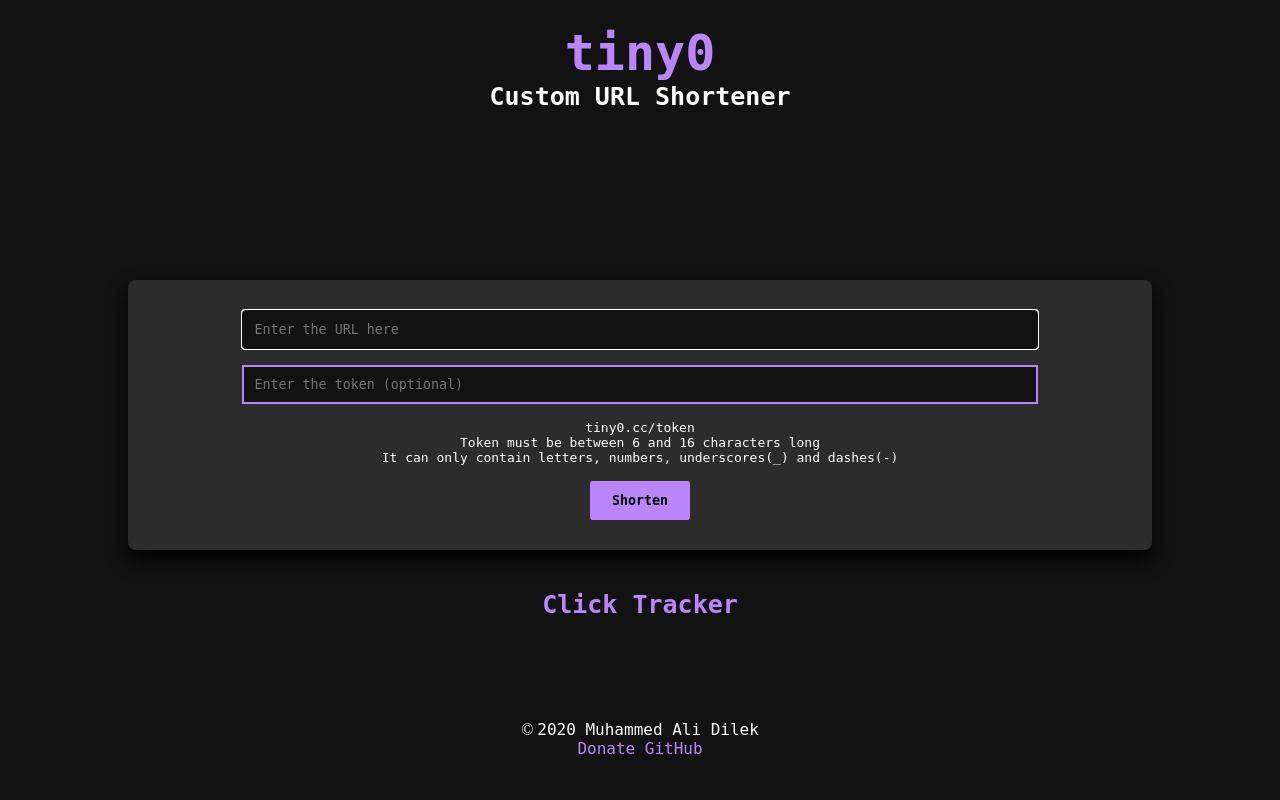
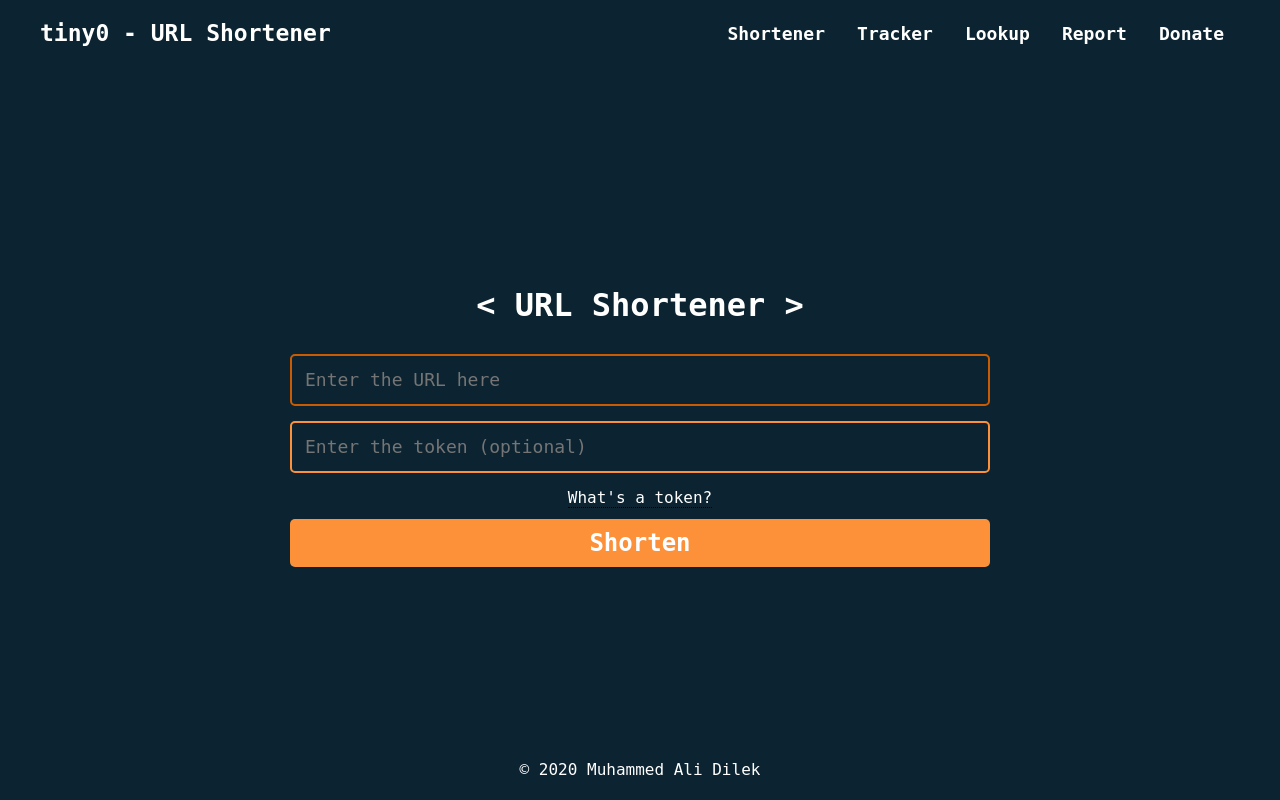
Before and after one commit to xemeds/tiny0, a Flask app: page / in a window 1280 px wide. Run offline with Flask 2, Linux system fonts and the light colour scheme; some libraries are stand-ins or nearby versions; some web fonts are replaced.

Commit message:
Changed the styling of all the pages

```diff
--- a/tiny0/forms.py
+++ b/tiny0/forms.py
@@ -48,7 +48,7 @@ def validate_token(form, field):
 		return
 
 	# If the token is the same as a pages route
-	if field.data == "donate" or field.data == "tracker" or field.data == "lookup":
+	if field.data == "tracker" or field.data == "lookup" or field.data == "report" or field.data == "donate":
 		# Raise a ValidationError
 		raise ValidationError("Token already exists")
 
--- a/tiny0/static/style.css
+++ b/tiny0/static/style.css
@@ -1,204 +1,273 @@
 * {
   margin: 0;
   padding: 0;
-    font-family: 'Roboto Mono', monospace;
+  box-sizing: border-box;
+  font-family: 'Robot Mono', monospace;
+}
+
+nav {
+  background: #0c2431;
+  padding: 5px 40px;
+}
+
+nav ul {
+  list-style: none;
+  display: flex;
+  flex-wrap: wrap;
+  align-items: center;
+  justify-content: center;
+}
+
+nav ul li {
+  padding: 15px 0;
+  cursor: pointer;
+}
+
+nav ul li.items {
+  position: relative;
+  width: auto;
+  margin: 0 16px;
+  text-align: center;
+  order: 3;
+  font-weight: bold;
+}
+
+nav ul li.items:after {
+  position: absolute;
+  content: '';
+  left: 0;
+  bottom: 5px;
+  height: 2px;
+  width: 100%;
+  background: #f68741;
+  opacity: 0;
+  transition: all 0.2s linear;
+}
+
+nav ul li.items:hover:after {
+  opacity: 1;
+  bottom: 8px;
+}
+
+nav ul li.logo {
+  flex: 1;
+  color: white;
+  font-size: 23px;
+  font-weight: 600;
+  cursor: default;
+  user-select: none;
+}
+
+nav ul li a {
+  color: white;
+  font-size: 18px;
+  text-decoration: none;
+  transition: .4s;
+}
+
+nav ul li:hover a {
+  color: #f68741;
+}
+
+nav ul li i {
+  font-size: 23px;
+}
+
+nav ul li.btn {
+  display: none;
+}
+
+nav ul li.btn.hide i:before {
+  content: '\f00d';
+}
+
+@media all and (max-width: 900px) {
+  nav {
+    padding: 5px 30px;
+  }
+  nav ul li.items {
+    width: 100%;
+    display: none;
+  }
+  nav ul li.items.show {
+    display: block;
+  }
+  nav ul li.btn {
+    display: block;
+  }
+  nav ul li.items:hover {
+    border-radius: 5px;
+    box-shadow: 0px 5px 5px #f68741, 0px -5px 5px #f68741;
+  }
+  nav ul li.items:hover:after {
+    opacity: 0;
+  }
 }
 
 body {
-    background: #121212;
-
-}
-
-.headers {
-    position: absolute;
-    left: 0;
-    right: 0;
-    top: 3vh;
-    text-align: center;
-}
-
-.title:link {
-    color: #bb86fc;
-    text-decoration: none;
-    font-size: 50px;
-    font-weight: bold;
-}
-
-.title:visited {
-    color: #bb86fc;
-}
-
-.title:hover {
-    color: #7b59a5;
-}
-
-.desc {
-    font-size: 25px;
-    font-weight: bold;
-    color: #ffffff;
+  background: #0c2431;
 }
 
 .url-form {
-    position: relative;
-    z-index: 100;
-    background-color: #2c2c2c;
-    border-radius: 8px;
-    padding: 30px;
-    box-shadow: 0px 10px 20px #000000;
-    margin: 35vh 10vw 0 10vw;
+  max-width: 700px;
+  text-align: center;
+  margin: 220px auto 0 auto;
 }
 
-.input-list {
-    width: 100%;
-    list-style: none;
+.url-form h1 {
+  color: #ffffff;
   text-align: center;
+  margin-bottom: 30px;
 }
 
-.url {
-    width: 80%;
-    padding: 10px;
-    background: #121212;
-    border: 2px solid #bb86fc;
-    color: #ffffff;
-    margin-bottom: 2vh;
+.feedback-input {
+  color: white;
+  font-weight: 500;
+  font-size: 18px;
+  border-radius: 5px;
+  line-height: 22px;
+  background-color: transparent;
+  border: 2px solid #fc913a;
+  transition: all 0.3s;
+  padding: 13px;
+  margin-bottom: 15px;
+  width: 100%;
+  box-sizing: border-box;
+  outline: 0;
 }
 
-.url:focus {
-    border-color: #7b59a5;
-}
-
-.token {
-    width: 80%;
-    padding: 10px;
-    background: #121212;
-    border: 2px solid #bb86fc;
-    color: #ffffff;
-    margin-bottom: 2vh;
-}
-
-.token:focus {
-    border-color: #7b59a5;
+.feedback-input:focus {
+  border: 2px solid #c95c03;
 }
 
 .button {
-    width: 100px;
-    background: #bb86fc;
-    border: 2px solid #bb86fc;
-    border-radius: 3px;
-    padding: 10px;
-    color: #000000;
-    font-weight: bold;
+  width: 100%;
+  background: #fc913a;
+  border-radius: 5px;
+  border: 0;
+  cursor: pointer;
+  color: white;
+  font-size: 24px;
+  padding-top: 10px;
+  padding-bottom: 10px;
+  transition: all 0.3s;
+  margin-top: -4px;
+  font-weight: 700;
 }
 
 .button:hover {
-    background: #7b59a5;
-    border-color: #7b59a5;
+  background: #e26803;
 }
 
-.form-error-message {
-    color: #ffffff;
-    list-style: none;
-    text-align: center;
-    margin: -1vh 0 2vh 0;
+@media all and (max-width: 800px) {
+  .url-form {
+    max-width: 420px;
+  }
 }
 
-.token-explanation {
+.tooltip {
   color: #ffffff;
-    font-size: 13px;
-    list-style: none;
-    text-align: center;
-    margin-bottom: 2vh;
+  position: relative;
+  display: inline-block;
+  border-bottom: 1px dotted black;
+  margin-bottom: 15px;
 }
 
-.click-tracker {
+.tooltip .tooltiptext {
+  visibility: hidden;
+  width: 400px;
+  background-color: black;
+  color: #fff;
   text-align: center;
-    margin-top: 5vh;
+  border-radius: 6px;
+  padding: 10px;
+  position: absolute;
+  z-index: 1;
+  bottom: 150%;
+  left: 50%;
+  margin-left: -200px;
 }
 
-.click-tracker a:link {
-    color: #bb86fc;
-    text-decoration: none;
-    font-size: 25px;
-    font-weight: bold;
+.tooltip .tooltiptext::after {
+  content: "";
+  position: absolute;
+  top: 100%;
+  left: 50%;
+  margin-left: -5px;
+  border-width: 5px;
+  border-style: solid;
+  border-color: black transparent transparent transparent;
 }
 
-.click-tracker a:visited {
-    color: #bb86fc;
+.tooltip:hover .tooltiptext {
+  visibility: visible;
 }
 
-.click-tracker a:hover {
-    color: #7b59a5;
+.form-errors {
+  color: #ffffff;
+  text-align: center;
+  margin-top: 15px;
 }
 
-.clicks-list {
-    text-align: center;
-    margin: 30vh 0 0 0;
+.form-errors h4 {
+  margin-bottom: 5px;
 }
 
-.clicks-number {
-    color: #bb86fc;
-    font-size: 125px;
-    font-weight: bold;
+.clicks {
+  color: #f68741;
+  text-align: center;
+  margin-top: 230px;
 }
 
-.clicks-text {
-    color: #bb86fc;
-    font-size: 25px;
-    font-weight: bold;
+.clicks h1 {
+  font-size: 125px;
 }
 
-.error-message {
-    text-align: center;
-    color: #ffffff;
-    font-size: 50px;
-    font-weight: bold;
-    margin: 35vh auto 0 auto;
+.clicks h2 {
+  font-size: 25px;
 }
 
 .donation {
   color: #ffffff;
-    list-style: none;
   text-align: center;
-    margin: 30vh auto 0 auto;
+  margin-top: 200px;
 }
 
-.donation-title {
-    font-size: 40px;
-    font-weight: bold;
-    margin-bottom: 2vh;
+.donation h1 {
+  font-size: 50px;
+  margin-bottom: 30px;
 }
 
-.donation-patreon {
+.donation h2 {
   font-size: 30px;
-    font-weight: bold;
-    margin-bottom: 5vh;
+  margin-bottom: 60px;
 }
 
-.donation-bitcoin {
-    font-size: 16px;
-    font-weight: bold;
-}
-
-.donation a:link {
-    color: #bb86fc;
+.donation h2 a:link {
+  color: #f68741;
   text-decoration: none;
 }
 
-.donation a:visited {
-    color: #bb86fc;
+.donation h2 a:visited {
+  color: #f68741;
 }
 
-.donation a:hover {
-    color: #7b59a5;
+.donation h2 a:hover {
+  color: #e26803;
 }
 
-.page-container {
-    position: relative;
-    min-height: 100vh;
+.error {
+  color: #ffffff;
+  text-align: center;
+  margin-top: 250px;
 }
 
-.content-wrap {
-    padding-bottom: 2.5rem;
+.error h1 {
+  font-size: 100px;
+}
+
+.error h2 {
+  font-size: 50px;
 }
 
 footer {
@@ -206,32 +275,6 @@ footer {
   bottom: 0;
   width: 100%;
   height: 2.5rem;
-    margin-bottom: 5vh;
-}
-
-.footer-list {
-    list-style: none;
+  color: #ffffff;
   text-align: center;
 }
-
-.footer-list li {
-    color: #ffffff;
-    display: inline;
-}
-
-.footer-list a:link {
-    color: #bb86fc;
-    text-decoration: none;
-}
-
-.footer-list a:visited {
-    color: #bb86fc;
-}
-
-.footer-list a:hover {
-    color: #7b59a5;
-}
-
-.copyright {
-    font-family: serif;
-}
--- a/tiny0/templates/index.html
+++ b/tiny0/templates/index.html
@@ -2,29 +2,24 @@
 
 {% block body %}
 <form method="POST" action="" class="url-form">
+	<h1>&#60 URL Shortener &#62</h1>
+	{{ form.hidden_tag() }}
+	{{ form.url(placeholder="Enter the URL here", autofocus=true, class="feedback-input") }}
+	{{ form.token(placeholder="Enter the token (optional)", autofocus=true, class="feedback-input") }}
+	<div class="tooltip">
+		What's a token?
+	  <span class="tooltiptext"><p>tiny0.cc/token</p><p>Token must be between 6 and 16 characters long</p><p>It can only contain letters, numbers, underscores(_) and dashes(-)</p></span>
+	</div>
+	{{ form.submit(class="button") }}
 	{% if form.errors %}
-			<ul class="form-error-message">
+		<div class="form-errors">
 			{% for error in form.url.errors %}
-					<li>{{ error }}</li>
+				<h4>{{ error }}</h4>
 			{% endfor %}
 			{% for error in form.token.errors %}
-					<li>{{ error }}</li>
+				<h4>{{ error }}</h4>
 			{% endfor %}
-			</ul>
+		</div>
 	{% endif %}
-		{{ form.hidden_tag() }}
-		<ul class='input-list'>
-			<li>{{ form.url(placeholder="Enter the URL here", autofocus=true, class="url") }}</li>
-			<li>{{ form.token(placeholder="Enter the token (optional)", autofocus=true, class="token") }}</li>
-			<ul class="token-explanation">
-				<li>tiny0.cc/token</li>
-				<li>Token must be between 6 and 16 characters long</li>
-				<li>It can only contain letters, numbers, underscores(_) and dashes(-)</li>
-			</ul>
-			<li>{{ form.submit(class="button") }}</li>
-		</ul>
 </form>
-	<div class="click-tracker">
-		<a href="{{ url_for('tracker') }}">Click Tracker</a>
-	</div>
 {% endblock %}
--- a/tiny0/templates/layout.html
+++ b/tiny0/templates/layout.html
@@ -8,86 +8,38 @@
 		<link href="{{ url_for('static', filename='font.css') }}" rel="stylesheet">
 		<link href="/static/style.css" rel="stylesheet" type="text/css"/>
 
+		<script src="https://code.jquery.com/jquery-3.4.1.js"></script>
+		<script src="https://kit.fontawesome.com/a076d05399.js"></script>
+
 		<title>tiny0 - Custom URL Shortener</title>
 	</head>
+	<body>
+		<nav>
+			<ul>
+				<li class="logo">tiny0 - URL Shortener</li>
+				<li class="items"><a href="{{ url_for('index') }}">Shortener</a></li>
+				<li class="items"><a href="{{ url_for('tracker') }}">Tracker</a></li>
+				<li class="items"><a href="#">Lookup</a></li>
+				<li class="items"><a href="#">Report</a></li>
+				<li class="items"><a href="{{ url_for('donate') }}">Donate</a></li>
+				<li class="btn"><a href="#"><i class="fas fa-bars"></i></a></li>
+			</ul>
+		</nav>
 
-	<div id="page-container">
-		<div id="content-wrap">
-			{% if form %}
-				{% if not form.errors %}
-				<body onload="typeTitle()">
-					<div class="headers">
-						<a class="title" id="title" href="{{ url_for('index') }}"></a>
-						<p id="desc" class="desc"></p>
-					</div>
-				{% else %}
-				<body>
-					<div class="headers">
-						<a class="title" href="{{ url_for('index') }}">tiny0</a>
-						<h1 class="desc">Custom URL Shortener</h1>
-					</div>
-				{% endif %}
-			{% else %}
-			<body>
-				<div class="headers">
-					<a class="title" href="{{ url_for('index') }}">tiny0</a>
-					<h1 class="desc">Custom URL Shortener</h1>
-				</div>
-			{% endif %}
+		{% block body %}{% endblock %}
 
-			{% block body %}{% endblock %}
-
-			{% if form %}
-				{% if not form.errors %}
-				<script>
-					var i = 0;
-					var title_text = "tiny0";
-					var desc_text = "Custom URL Shortener";
-					var speed = 120;
-
-					function typeTitle() {
-						if (i < title_text.length) {
-							document.getElementById("title").innerHTML += title_text.charAt(i);
-							i++;
-							setTimeout(typeTitle, speed);
-						}
-						else {
-							i = 0;
-							setTimeout(typeDesc, 200)
-						}
-					}
-
-					function typeDesc() {
-						if (i < desc_text.length) {
-							document.getElementById("desc").innerHTML += desc_text.charAt(i);
-							i++;
-							setTimeout(typeDesc, speed);
-						}
-					}
-				</script>
-				{% endif %}
-			{% elif url %}
-				<script>
-					function copyURL() {
-							var url = document.getElementById("url");
-						url.select();
-						url.setSelectionRange(0, 99999)
-						document.execCommand("copy");
-					}
-				</script>
-			{% endif %}
-			</body>
-		</div>
-	</div>
+		<script>
+			$(document).ready(function(){
+				$('.btn').click(function(){
+					$('.items').toggleClass("show");
+					$('ul li').toggleClass("hide");
+				});
+			});
+			{% block script %}{% endblock %}
+		</script>
+	</body>
 
 	<footer>
-		<ul class="footer-list">
-			<li class="copyright">&#169; </li>
-			<li>2020 Muhammed Ali Dilek</li>
-			<ul>
-				<li><a href="{{ url_for('donate') }}">Donate</a></li>
-				<li><a href="https://github.com/xemeds" target="_blank">GitHub</a></li>
-			</ul>
-		</ul>
+		&#169; 2020 Muhammed Ali Dilek
 	</footer>
 </html>
```
Also changed, not shown: tiny0/templates/clicks.html (+4 -7 lines), tiny0/templates/donate.html (+6 -6 lines), tiny0/templates/error.html (+4 -4 lines), tiny0/templates/tracker.html (+7 -8 lines), tiny0/templates/url.html (+14 -9 lines), tiny0/static/favicon.ico. Lines whose indentation alone changed are shown as unchanged.
